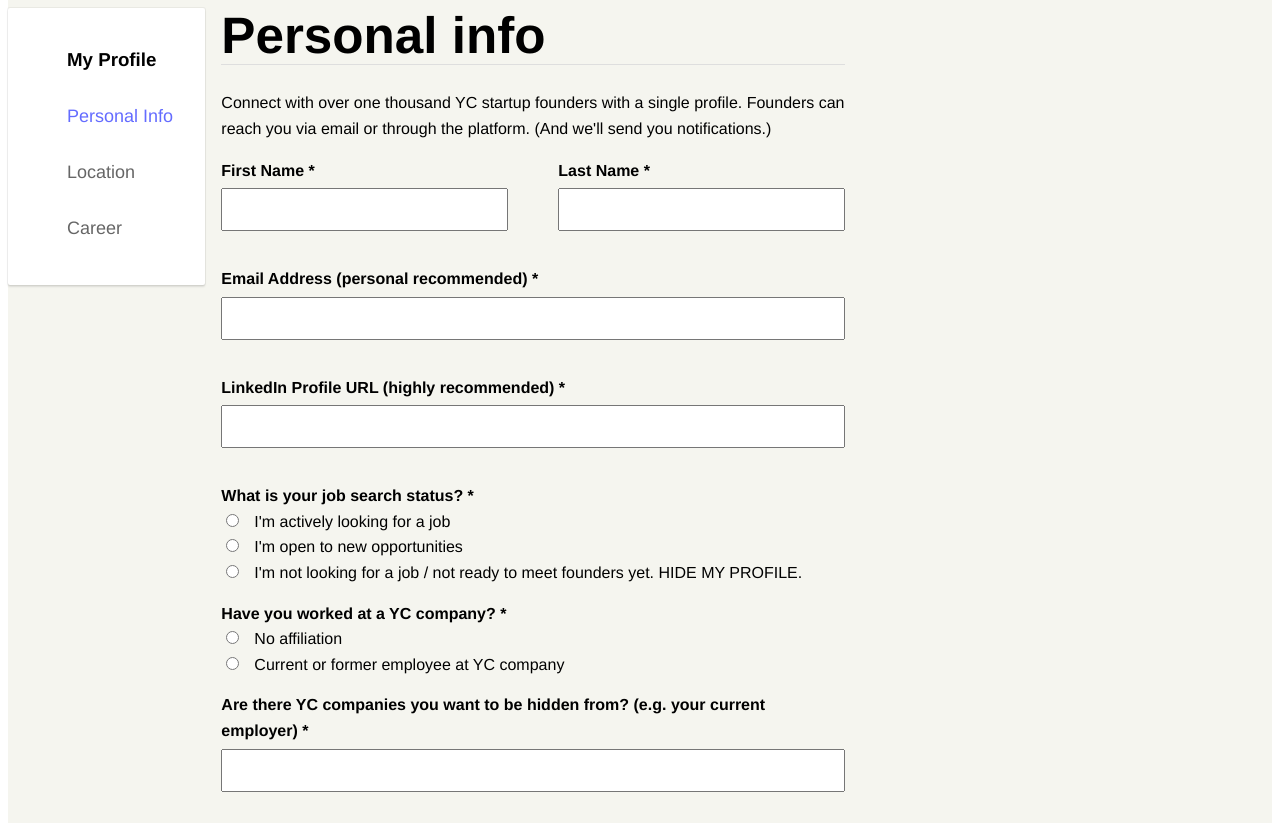
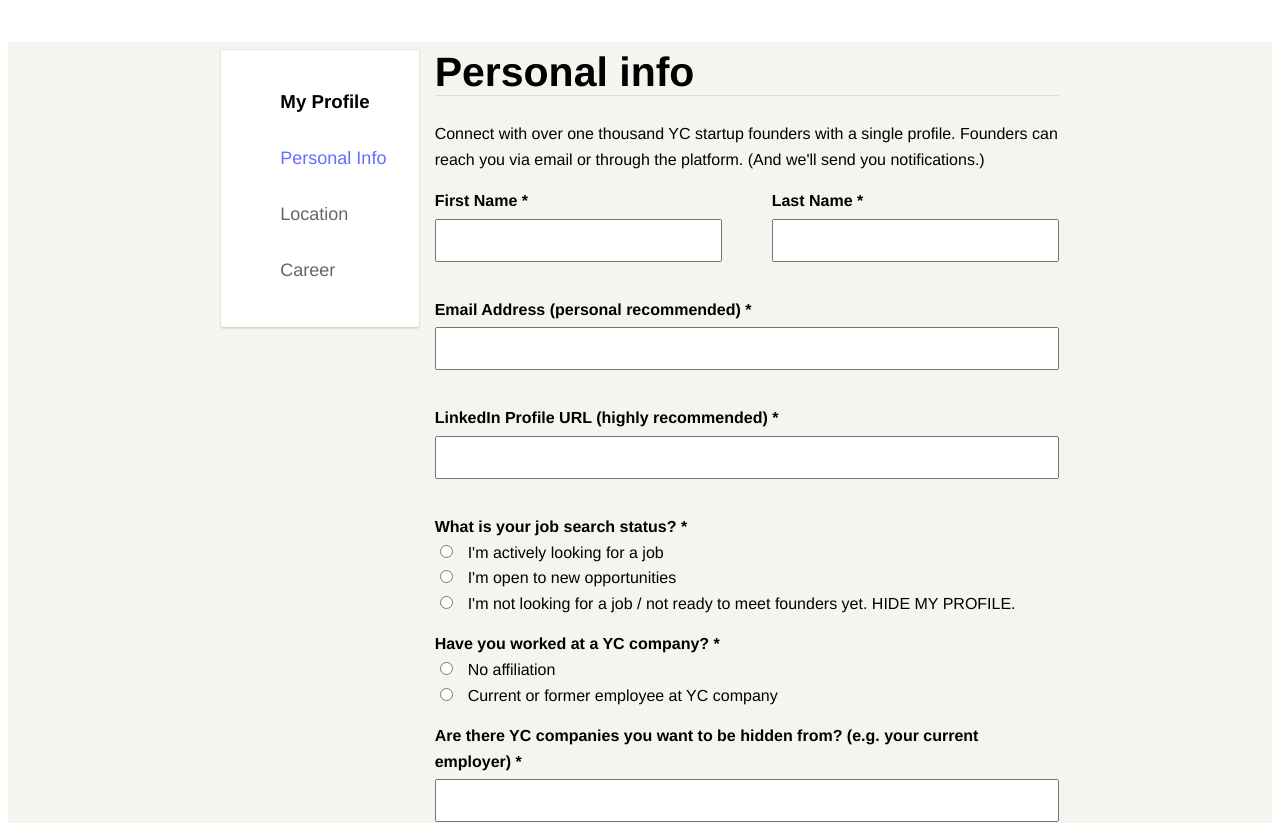
Before and after one commit to elvynmejia/yc-profile-ui, a React (Vite) app: page / in a window 1280 px wide. Shown: the top 823 px of the page. Built offline with nearby package versions, Linux system fonts and the light colour scheme.

Commit message:
renames routes to pages

```diff
--- a/src/App.tsx
+++ b/src/App.tsx
@@ -19,6 +19,8 @@ const App = () => {
   const classes = useStyles();
   return (
     <Grid container className={classes.root} spacing={2}>
+      <Grid item xs={2}>
+      </Grid>
       <Grid item xs={2}>
         <div className="side-nav">
           <h3 style={{ marginLeft: '35px' }}>My Profile</h3>
--- a/src/index.css
+++ b/src/index.css
@@ -30,13 +30,13 @@ a.active {
   color: #646cff;
 }
 
-/* body {
-  margin: 0;
-  display: flex;
-  place-items: center;
+body {
+  margin-top: 50px;
+  /* display: flex; */
+  /* place-items: center;
   min-width: 320px;
-  min-height: 100vh;
-} */
+  min-height: 100vh; */
+}
 
 body {
   background-color: #f5f5ef;
@@ -107,6 +107,7 @@ li {
 .page-header {
   border-bottom: 1px solid #dedede;
   margin: 0 0 25px;
+  font-size: 41px;
 }
 
 .save-and-next-button {
--- a/src/main.tsx
+++ b/src/main.tsx
@@ -6,9 +6,9 @@ import { makeStyles } from '@material-ui/core/styles';
 
 import { createBrowserRouter, RouterProvider } from 'react-router-dom';
 
-import PersonalInfo from './routes/personalInfo';
-import Location from './routes/location';
-import Career from './routes/career';
+import PersonalInfo from './pages/personalInfo.tsx';
+import Location from './pages/location.tsx';
+import Career from './pages/career.tsx';
 
 const router = createBrowserRouter([
   {
```
Also changed, not shown: src/pages/career.tsx (renamed from src/routes/career.tsx), src/pages/location.tsx (renamed from src/routes/location.tsx), src/pages/personalInfo.tsx (renamed from src/routes/personalInfo.tsx), 1 other file (tests, documents, lock files or other folders).
